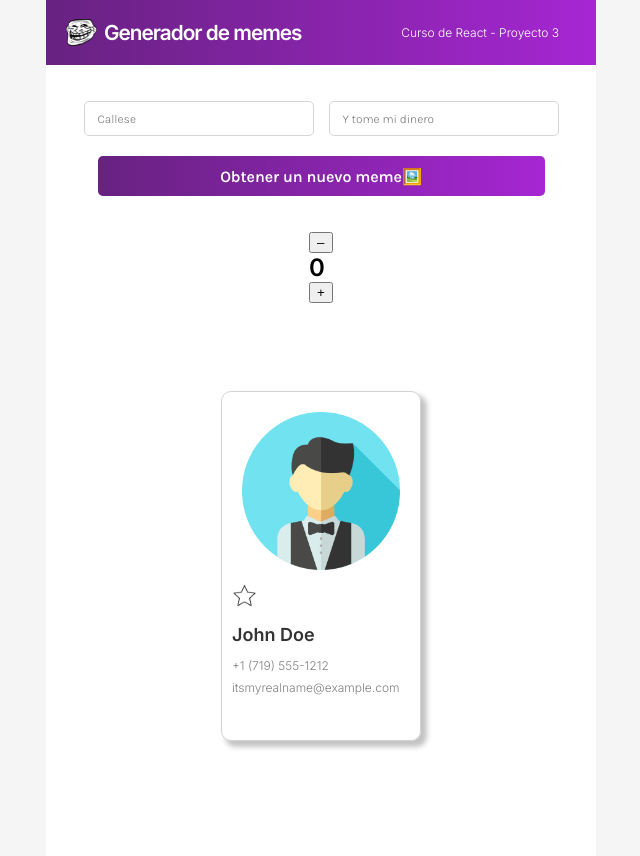
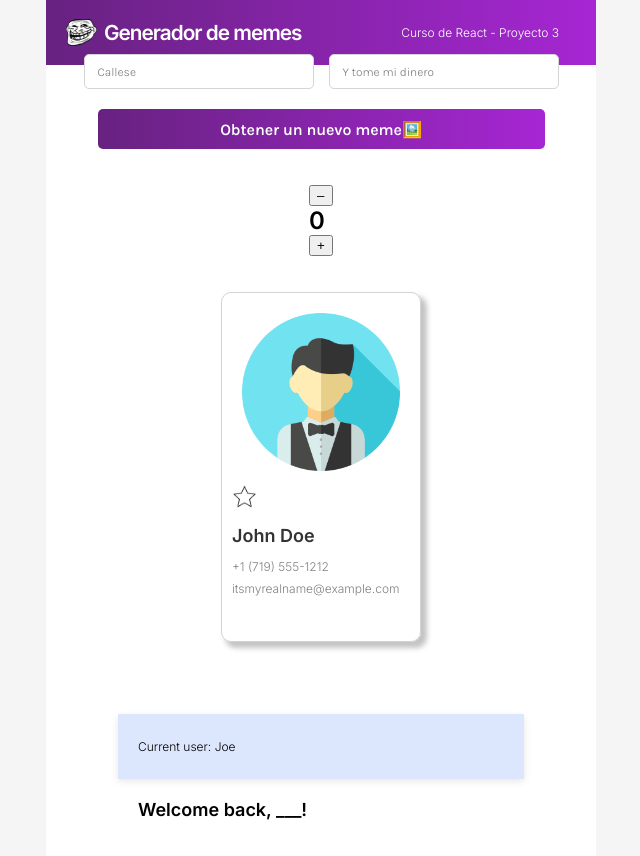
Before and after one commit to crcascr/React-Learning, a React (Create React App) app in the folder interactive-web-app/: page / in a window 1280 px wide. Shown: the top 856 px of the page, without its empty margins (319-959 px from the left). Built offline with nearby package versions, Linux system fonts and the light colour scheme.

Commit message:
Separacion de componentes

```diff
--- a/interactive-web-app/src/components/Meme.js
+++ b/interactive-web-app/src/components/Meme.js
@@ -1,7 +1,8 @@
 import React from "react";
 import memesData from "../memesData";
-import App from "./App";
-import Cliente from "./Cliente";
+import App from "./Contador/AppContador";
+import Cliente from "./Cliente/Cliente";
+import Saludo from "./Saludo/Saludo";
 
 function Meme() {
   /*function saludo(nombre) {
@@ -229,6 +230,7 @@ function Meme() {
       <img className="meme--imagen" src={meme.randomImage} />
       <App />
       <Cliente />
+      <Saludo/>
     </main>
   );
 }
--- /dev/null
+++ b/interactive-web-app/src/components/Saludo/Body.js
@@ -0,0 +1,11 @@
+import React from "react";
+
+function Body() {
+  return (
+    <section>
+      <h1>Welcome back, ___!</h1>
+    </section>
+  );
+}
+
+export default Body;
--- /dev/null
+++ b/interactive-web-app/src/components/Saludo/Header.js
@@ -0,0 +1,12 @@
+import React from "react";
+
+function Header() {
+  const [user, setUser] = React.useState("Joe");
+  return (
+    <header>
+      <p>Current user: {user}</p>
+    </header>
+  );
+}
+
+export default Header;
--- /dev/null
+++ b/interactive-web-app/src/components/Saludo/Saludo.css
@@ -0,0 +1,26 @@
+* {
+  box-sizing: border-box;
+}
+
+body {
+  margin: 0;
+  background-color: whitesmoke;
+}
+
+header {
+  height: 65px;
+  box-shadow: 0px 2.98256px 7.4564px rgba(0, 0, 0, 0.1);
+  display: flex;
+  align-items: center;
+  padding-inline: 20px;
+  background-color: #dce6fd;
+}
+
+section {
+  padding: 20px;
+}
+
+.mainSaludo {
+  display: block;
+  width: 100%;
+}
--- /dev/null
+++ b/interactive-web-app/src/components/Saludo/Saludo.js
@@ -0,0 +1,15 @@
+import React from "react";
+import "./Saludo.css";
+import Header from "./Header";
+import Body from "./Body";
+
+function Saludo() {
+  return (
+    <main className="mainSaludo">
+      <Header />
+      <Body />
+    </main>
+  );
+}
+
+export default Saludo
```
Also changed, not shown: interactive-web-app/src/components/Cliente/Cliente.css (renamed from interactive-web-app/src/components/Cliente.css), interactive-web-app/src/components/Cliente/Cliente.js (renamed from interactive-web-app/src/components/Cliente.js), interactive-web-app/src/components/Cliente/Estrella.js (renamed from interactive-web-app/src/components/Estrella.js), interactive-web-app/src/components/Contador/AppContador.js (renamed from interactive-web-app/src/components/App.js), interactive-web-app/src/components/Contador/Contador.js (renamed from interactive-web-app/src/components/Contador.js).
